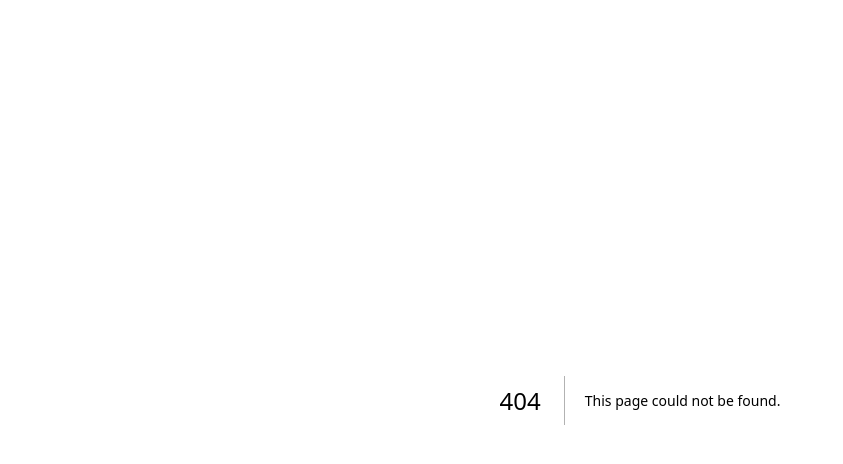
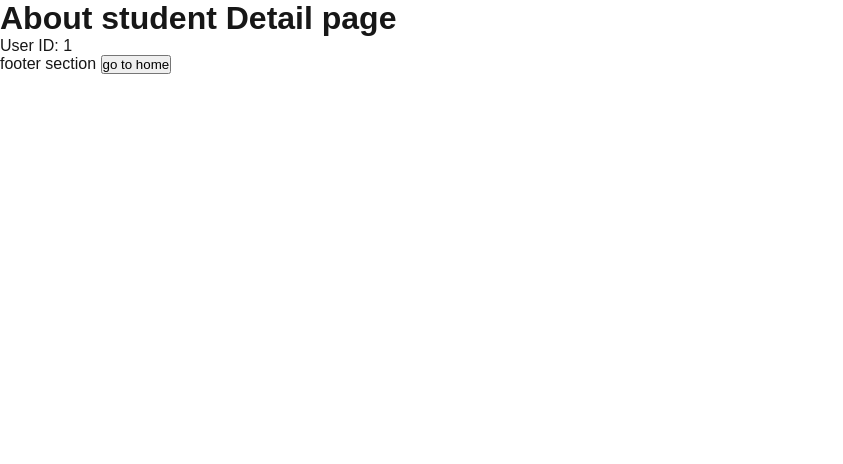
Before and after one commit to mohit-sanwal/nextJsApp, a Next.js app: page /about/aboutStudent/1 in a window 1280 px wide. Before the commit this address had no page. Shown: the top 464 px of the page, without its empty margins (0-843 px from the left). Built offline with nearby package versions, Linux system fonts and the light colour scheme.

Commit message:
dynamic route implementation (#5)

```diff
--- /dev/null
+++ b/src/app/about/aboutStudent/[studentId]/page.js
@@ -0,0 +1,24 @@
+"use client"
+import styles from "./page.module.css";
+import { useRouter, useParams } from 'next/navigation';
+
+
+export default function StudentDetail() {
+    const router = useRouter();
+    const params = useParams();
+    const studentId = params.studentId;
+    const goToHome = (name) => {
+      router.push(name);
+    }
+  return (
+    <div >
+      <main>
+         <h1> About student Detail page  </h1>
+         <p> User ID: {studentId}</p>
+      </main>
+      <footer>
+           footer section <button onClick={() => goToHome('/')}>go to home</button>
+      </footer>
+    </div>
+  );
+}
```
Also changed, not shown: src/app/about/aboutStudent/[studentId]/page.module.css (added).
